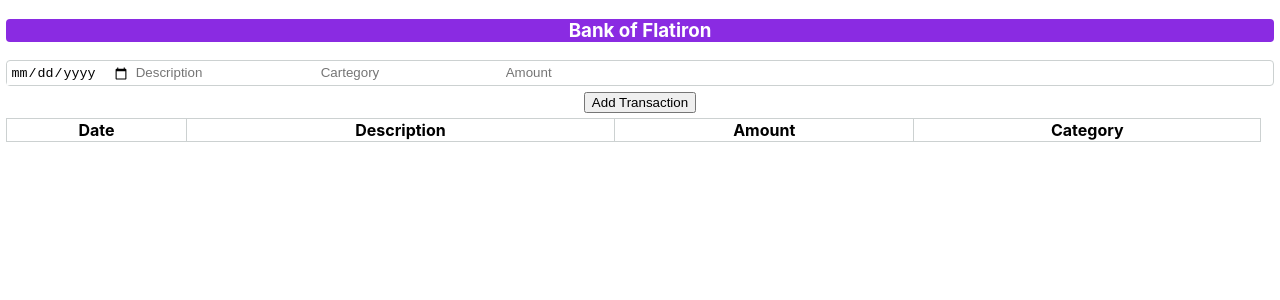
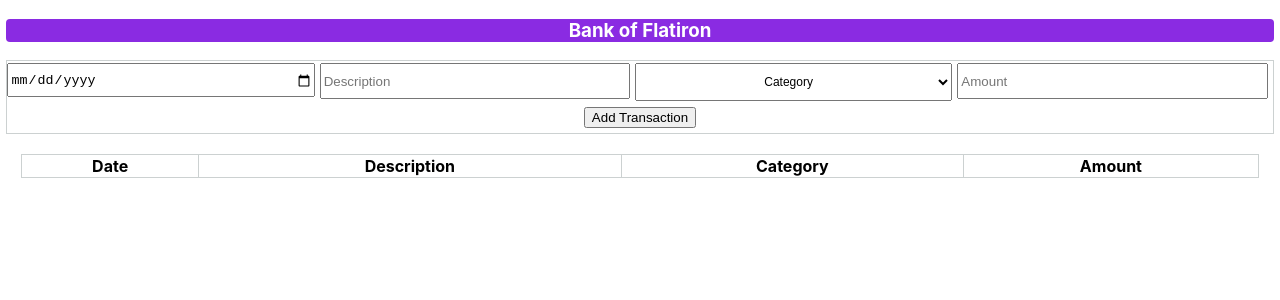
Before and after one commit to BarackAdida/Bank-of-Flatiron-react-project, a React (Create React App) app: page / in a window 1280 px wide. Shown: the top 300 px of the page. Built offline with nearby package versions, Linux system fonts and the light colour scheme.

Commit message:
In progres

```diff
--- a/src/App.css
+++ b/src/App.css
@@ -22,21 +22,22 @@ h3 {
   text-align: center;
 }
 
-/* .transaction-form {
+.transaction-form {
   margin-bottom: 20px;
 }
 
 .transaction-table {
   margin: 0 auto;
   max-width: 1250px;
-} */
+}
 
 table {
   margin-top: 5px;
   margin-left: 0.5%;
   margin-right: 0.5%;
   text-align: center;
-  width: 1255px;
+  width: 99%;
+  table-layout: auto;
 }
 
 table, th, td {
@@ -44,7 +45,25 @@ table, th, td {
   border-collapse: collapse;
 }
 
-#divbutton {
+form {
+  border: 1px solid #CCD1D1;
+  margin-left: 0.5%;
+  margin-right: 0.5%;
+}
+
+#formDiv {
+  display: flex;
+  justify-content: center;
+  margin-top: 2px;
+}
+
+div input {
+  margin-right: 5px;
+  height: 30px;
+  width: 100%;
+}
+
+#addButton {
   text-align: center;
   margin-top: 5px;
   margin-bottom: 5px;
@@ -53,4 +72,9 @@ table, th, td {
 select {
   padding: 10px;
   padding-right: 8px;
+  margin-right: 5px;
+  font-size: 12px;
+  /* height: 15px; */
+  width: 100%;
+  text-align: center;
 }
--- a/src/components/TransactionForm.jsx
+++ b/src/components/TransactionForm.jsx
@@ -28,19 +28,45 @@ const TransactionForm = ({ onSubmit }) => {
   };
 
   return (
-    <div>
-        <div id='div1'>
-        <form onSubmit={handleSubmit}>
-            <input type="date" name="date" placeholder="Date" value={formData.date} onChange={handleChange}/>
-            <input type="text" name="description" placeholder="Description" value={formData.description} onChange={handleChange} />
-            <input type="text" name="description" placeholder="Cartegory"  value={formData.description} onChange={handleChange} />
-            <input type="number" name="amount" placeholder="Amount" value={formData.amount} onChange={handleChange}  />
-        </form>
+    <form onSubmit={handleSubmit}>
+      <div id='formDiv'>
+      <input
+        type="date"
+        name="date"
+        placeholder="Date"
+        value={formData.date}
+        onChange={handleChange}
+      />
+      <input
+        type="text"
+        name="description"
+        placeholder="Description"
+        value={formData.description}
+        onChange={handleChange}
+      />
+      <select
+        name="category"
+        value={formData.category}
+        onChange={handleChange}
+      >
+        <option value="">Category</option>
+        <option value="Medical Bills">Medical Bills</option>
+        <option value="Recreation">Recreation</option>
+        <option value="Food">Food</option>
+        <option value="Shopping">Shopping</option>
+        <option value="Transportation">Transportation</option>
+      </select>
+      <input
+        type="number"
+        name="amount"
+        placeholder="Amount"
+        value={formData.amount}
+        onChange={handleChange}
+      />
       </div>
-      <div id='divbutton'>
-        <button type="submit">Add Transaction</button>
-      </div>
-  </div>
+      <div id="addButton"><button type="submit">Add Transaction</button></div>
+
+    </form>
   );
 };
 
--- a/src/components/TransactionTable.jsx
+++ b/src/components/TransactionTable.jsx
@@ -9,8 +9,8 @@ const TransactionTable = ({ transactions }) => {
         <tr>
           <th>Date</th>
           <th>Description</th>
+          <th>Category</th>
           <th>Amount</th>
-          <th>Category</th>
         </tr>
       </thead>
       <tbody>
@@ -18,8 +18,8 @@ const TransactionTable = ({ transactions }) => {
           <tr key={index}>
             <td>{transaction.date}</td>
             <td>{transaction.description}</td>
+            <td>{transaction.category}</td>
             <td>{transaction.amount}</td>
-            <td>{transaction.category}</td>
           </tr>
         ))}
       </tbody>
```
